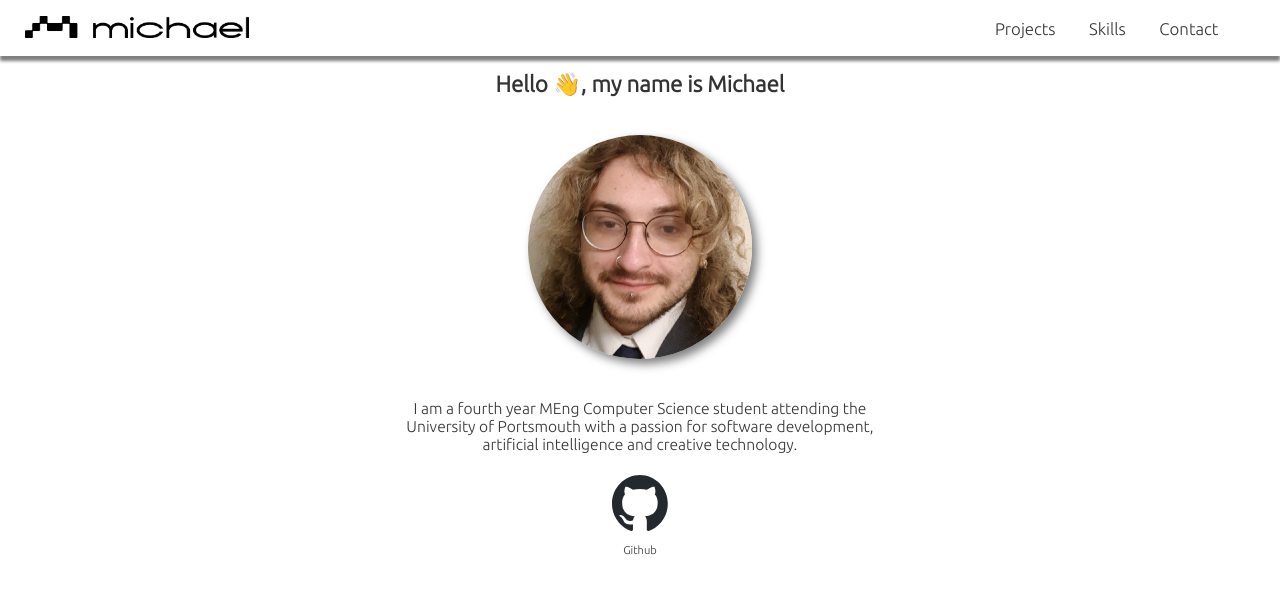
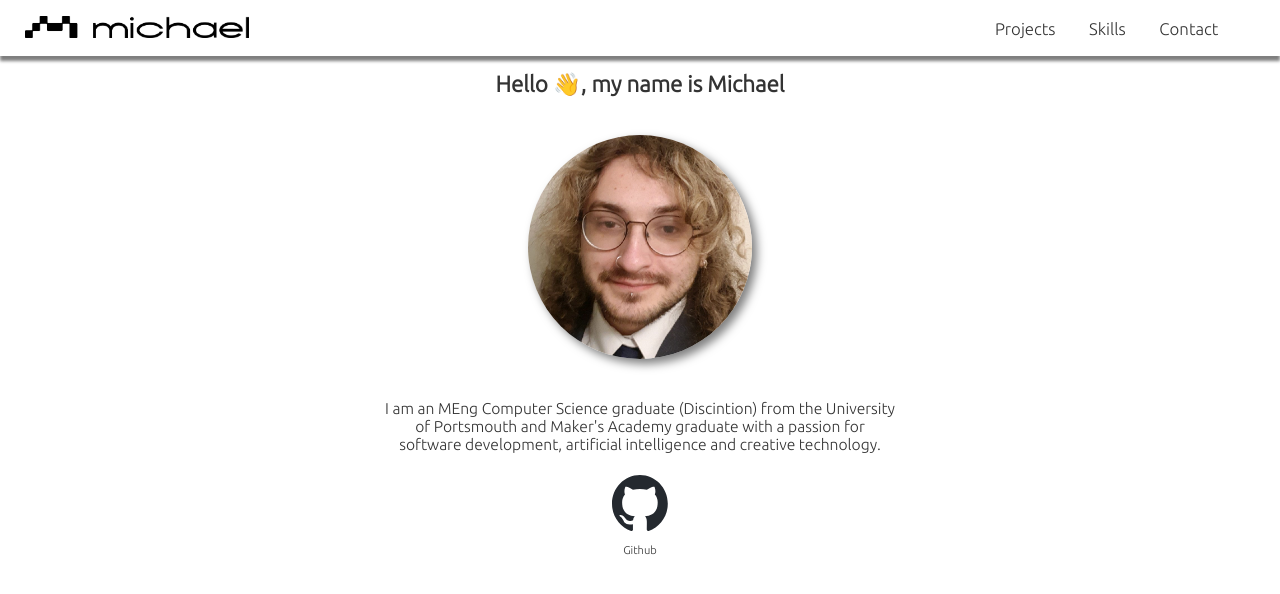
Before and after one commit to MichaelVerdon/Portfolio, a React (Create React App) app in the folder portfolio/: page / in a window 1280 px wide. Shown: the top 594 px of the page. Built offline with nearby package versions, Linux system fonts and the light colour scheme.

Commit message:
Description Update

```diff
--- a/portfolio/src/pages/Home.js
+++ b/portfolio/src/pages/Home.js
@@ -17,8 +17,8 @@ export default function Home(){
             </div>
             <div className="textContainer">
                 <p>
-                    I am a fourth year MEng Computer Science student
-                    attending the University of Portsmouth with a passion for software
+                    I am an MEng Computer Science graduate (Discintion)
+                    from the University of Portsmouth and Maker's Academy graduate with a passion for software
                     development, artificial intelligence and creative technology.
                 </p>
             </div>
```
